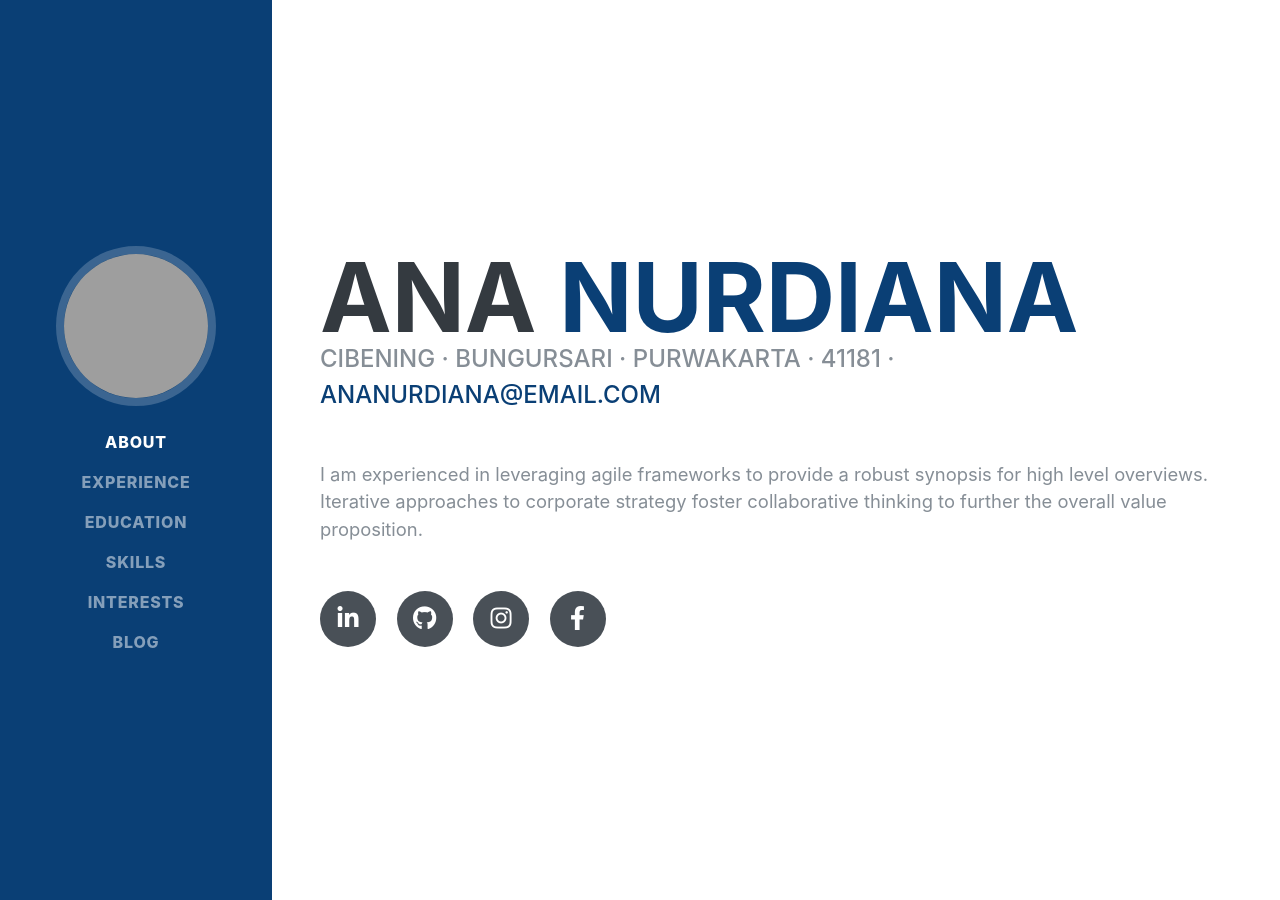
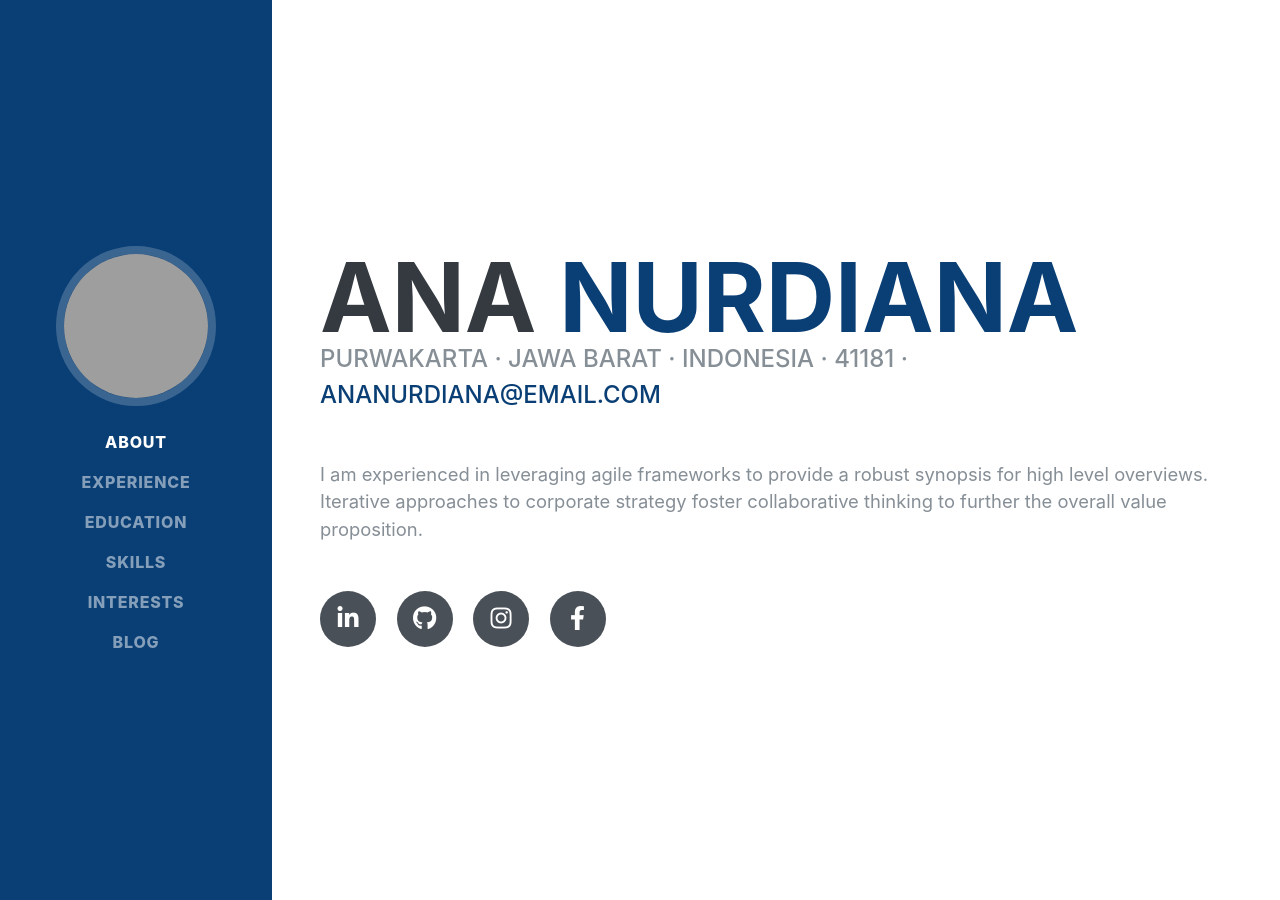
Before and after one commit to ananurdiana/ananurdiana.github.io, a Jekyll site: the page index.html, which Jekyll copies as it is, in a window 1280 px wide and 900 px high. Built offline with Jekyll 4.4.1, drawn with Linux system fonts in a browser that asks for light colours; some web fonts are replaced; grey boxes are pictures that could not be loaded.

Commit message:
Update index.html

```diff
--- a/index.html
+++ b/index.html
@@ -69,7 +69,7 @@
         <h1 class="mb-0">Ana
           <span class="text-primary">Nurdiana</span>
         </h1>
-        <div class="subheading mb-5">Cibening · Bungursari · Purwakarta · 41181 ·
+        <div class="subheading mb-5">Purwakarta · Jawa Barat · Indonesia · 41181 ·
           <a href="mailto:ananurdiana@email.com">ananurdiana@email.com</a>
         </div>
         <p class="lead mb-5">I am experienced in leveraging agile frameworks to provide a robust synopsis for high level overviews. Iterative approaches to corporate strategy foster collaborative thinking to further the overall value proposition.</p>
```
